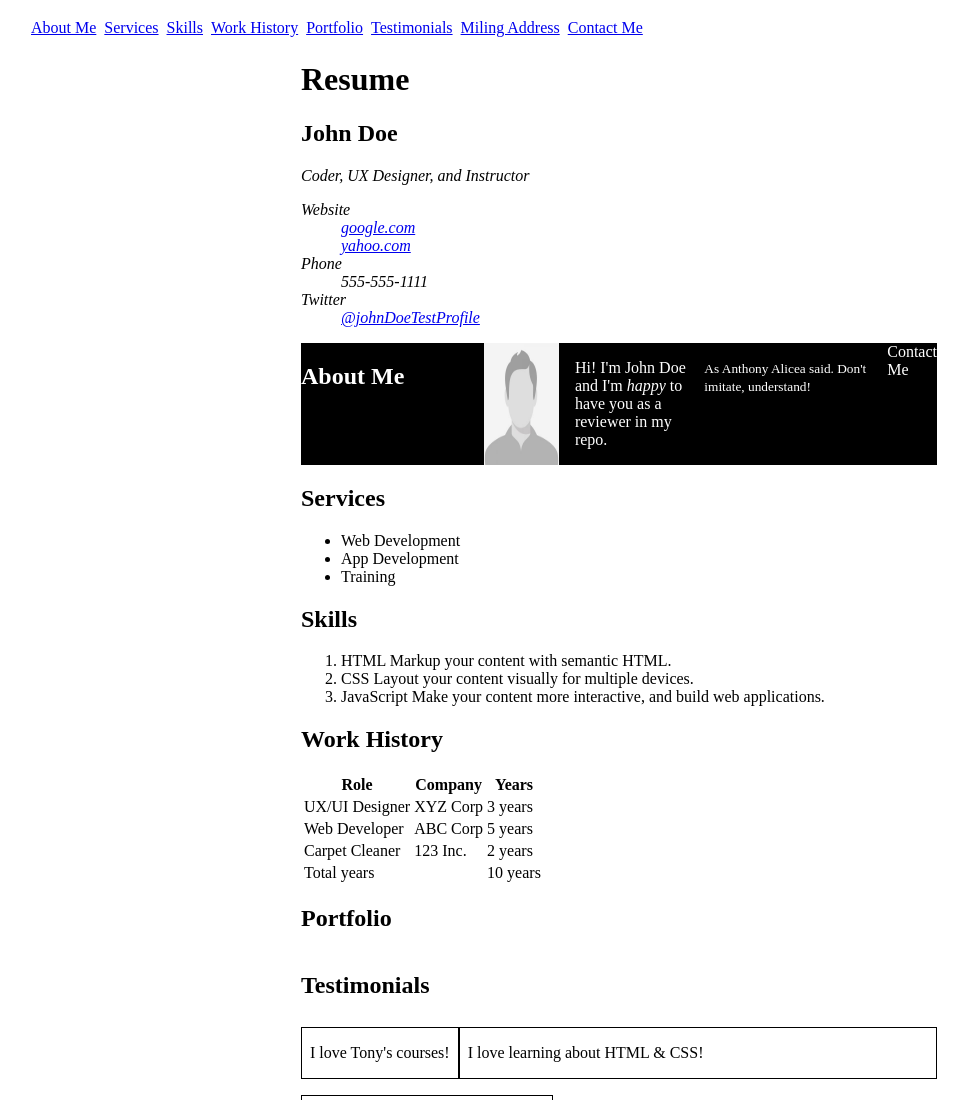
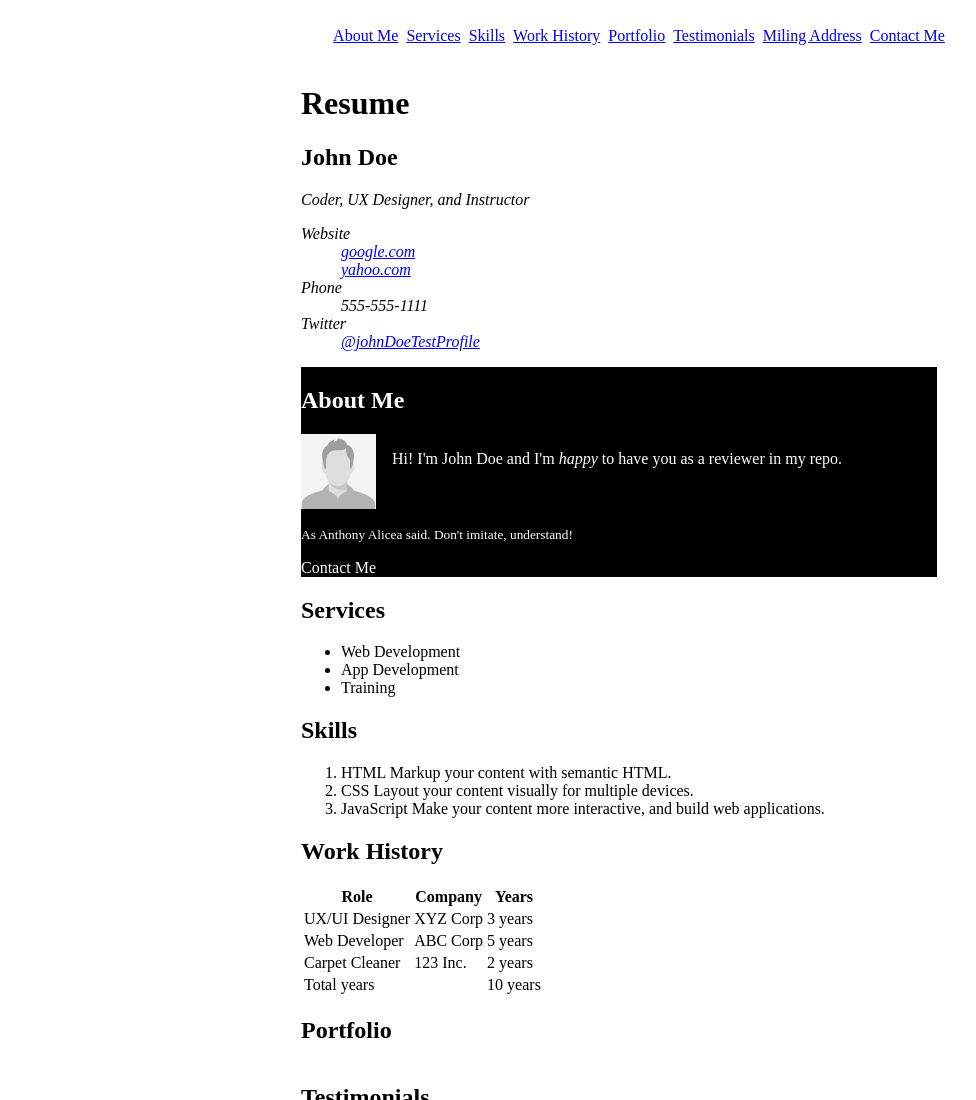
Before and after one commit to NicolasOmar/html-css-practice, a website: page 2-styling/index.html in a window 1280 px wide. Shown: the top 1100 px of the page, without its empty margins (21-997 px from the left). Drawn offline with Linux system fonts and the light colour scheme.

Commit message:
Understanding of justify-content, align-items, align-self, flex-wrap and inline-flex

```diff
--- a/2-styling/flex-style.css
+++ b/2-styling/flex-style.css
@@ -201,17 +201,27 @@ body {
   */
 }
 
-/*
-  The sticky position makes a difference among other possible values, it renders outside common flow and is put even above its next sibilings, like overwritem them
-*/
 nav {
+  /*
+    The sticky position makes a difference among other possible values, it renders outside common flow and is put even above its next sibilings, like overwritem them
+  */
   position: sticky;
-  inset-inline-start: 0;
   background-color: white;
+  display: flex;
+  /*
+    For content/elements aligment, they can be aligned with respect to their container o each other
+    - 'justify-content' is to align in the horizontal axis
+    - 'align-items' is to align all items in a container in the vertical axis
+    - 'align-self' is for self element vertical align
+  */
+  justify-content: center;
 }
 
 nav ul {
-  display: flex;
+  /*
+    Inline flex, outher display type is inline and the inner display is flex
+  */
+  display: inline-flex;
   flex-wrap: wrap;
 }
 
@@ -256,7 +266,8 @@ main {
   color: white;
   display: flex;
   /* Overflow is useful when your element's content is to big for a specific screen size (in cases of resizes too)*/
-  overflow: auto;
+  /* overflow: auto; */
+  flex-wrap: wrap;
 }
 
 /*
```
Also changed, not shown: README.md.
